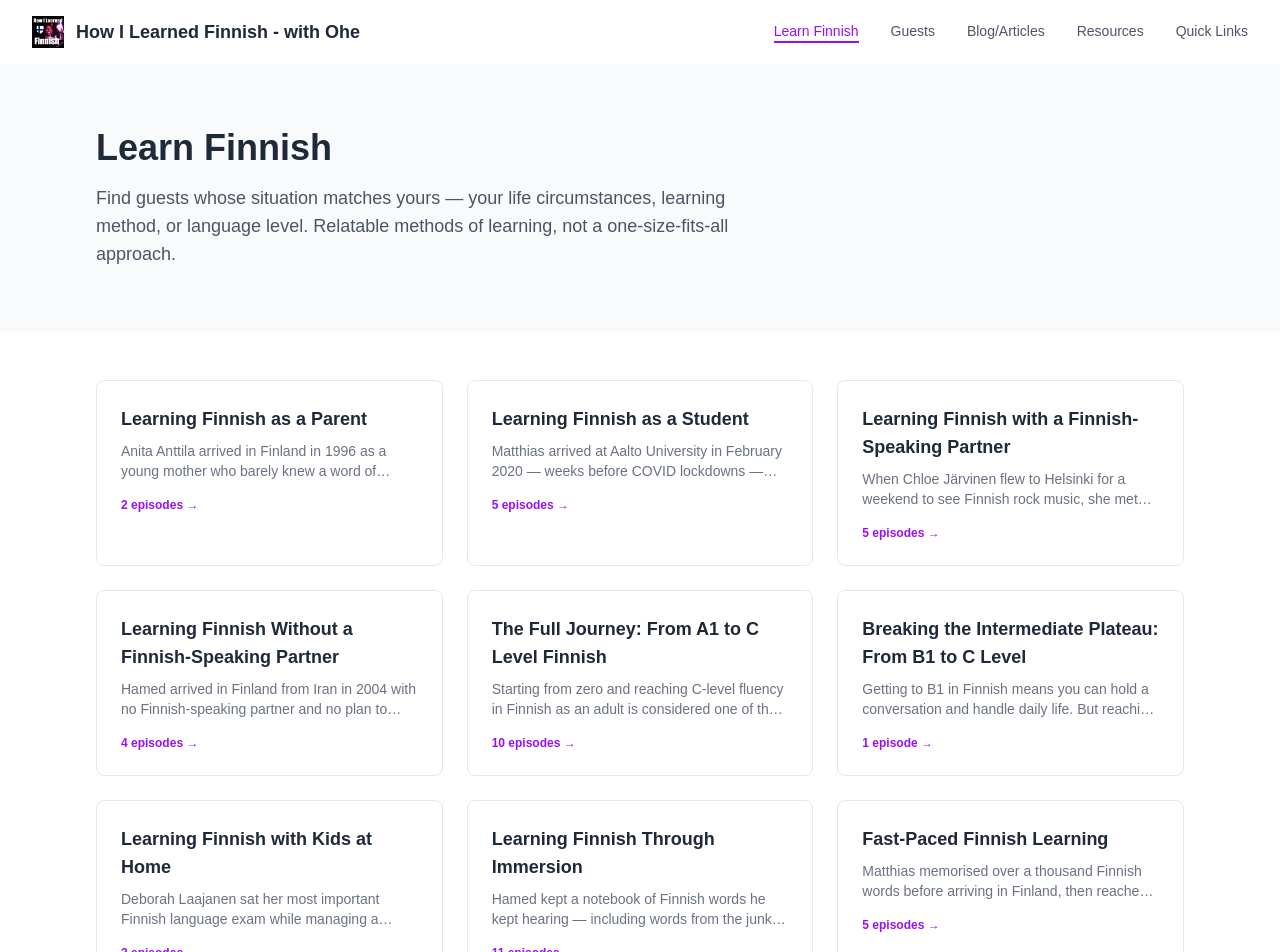
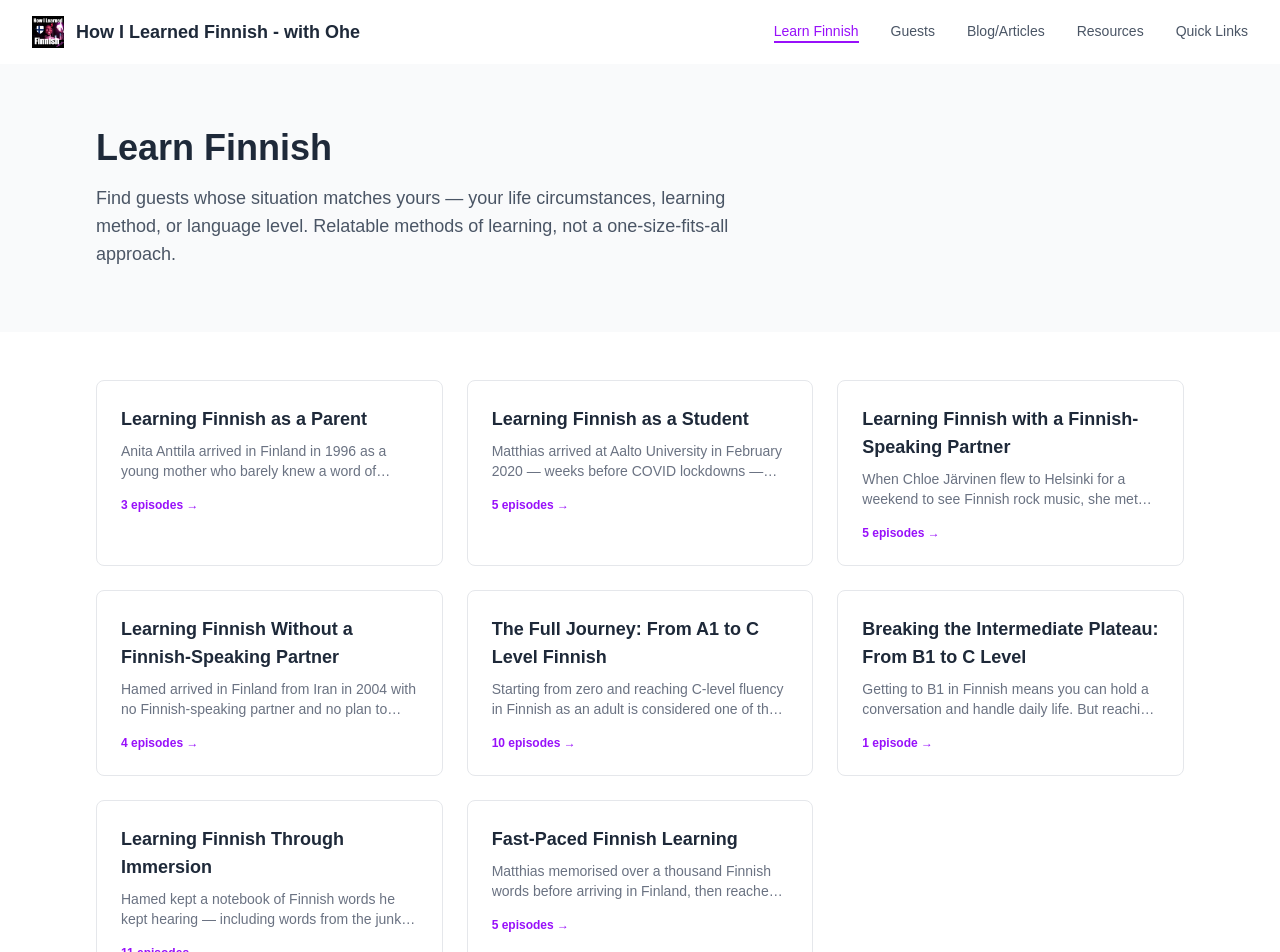
Before and after one commit to pokumars/howILearnedFinnish, a Next.js app: page /learn-finnish in a window 1280 px wide. Shown: the top 952 px of the page. Built offline with nearby package versions, Linux system fonts and the light colour scheme; a web font is replaced by a local one.

Commit message:
feat: remove 'With Kids' filter tag and update episode tags for improved content relevance

```diff
--- a/src/constants/episodes.ts
+++ b/src/constants/episodes.ts
@@ -32,7 +32,6 @@ export enum FilterTags {
   NonFinnishSpeakingPartner = "Non-Finnish-speaking partner",
   A1toC = "A1 to C",
   B1toC = "B1 to C",
-  WithKids = "With Kids",
   Immersion = "Immersion method",
   FastPaced = "Fast-paced",
   //Introvert = "Introvert",
@@ -583,7 +582,6 @@ export const episodes: Episode[] = [
     },
     tags: [
       FilterTags.Parent,
-      FilterTags.WithKids,
       FilterTags.Immersion,
       FilterTags.FinnishSpeakingPartner,
       FilterTags.FastPaced,
@@ -654,7 +652,7 @@ export const episodes: Episode[] = [
     tags: [
       FilterTags.A1toC,
       FilterTags.FinnishSpeakingPartner,
-      FilterTags.WithKids,
+      FilterTags.Parent,
     ],
     videoUrl: "https://youtu.be/qD6RTlqPmRA?si=fte-t1TsGpENFrCT",
     thumbnail: "/thumbnails/4_Erik.jpg",
@@ -714,7 +712,6 @@ export const episodes: Episode[] = [
     },
     tags: [
       FilterTags.Parent,
-      FilterTags.WithKids,
       FilterTags.A1toC,
       FilterTags.Immersion,
       FilterTags.NonFinnishSpeakingPartner,
--- a/src/data/tags.ts
+++ b/src/data/tags.ts
@@ -93,23 +93,6 @@ export const tagData: TagData[] = [
       "Getting to B1 in Finnish means you can hold a conversation and handle daily life. But reaching C-level — where you work, argue, and think in Finnish — is a different challenge altogether. The intermediate plateau is where many learners stall for years. Oheneba, the host, solved it by publicly committing to speak Finnish wherever possible for an entire year, simulating the conditions of someone who couldn't fall back on English. He was fluent enough to land a new job partly because of his Finnish by that summer. Emily broke through with a bilingual tutor and now uses AI to proofread her Finnish writing. The strategies that get you to B1 are rarely the ones that get you past it.",
   },
   {
-    filterTag: FilterTags.WithKids,
-    slug: "with-kids",
-    label: "Learn Finnish with Kids at Home",
-    heading: "Learning Finnish with Kids at Home",
-    intro:
-      "Deborah Laajanen sat her most important Finnish language exam while managing a pregnancy and adjusting to life in a new country. The exam — a prerequisite for law school — required months of intensive study, and she passed it. Anita Anttila's story is perhaps the starkest illustration of what is at stake: a language barrier during her divorce led to her losing custody of her sons. She got them back. Both stories make clear that for parents in Finland, Finnish is never just personal development — it carries real weight in the moments that matter most.",
-    body: [
-      "Learning Finnish with children at home is a specific kind of challenge that goes beyond simply being busy. Children restructure your time, your attention, and the noise level of your life in ways that make sustained, focused study genuinely difficult to protect. A language as demanding as Finnish — with its fifteen grammatical cases, vowel harmony, and verb conjugation patterns — rewards consistent, concentrated effort. That is exactly what children make hardest to find.",
-      "The difficulties are layered. There is the obvious one: time. A young child's needs are constant and non-negotiable, and any study session can be interrupted or cancelled at a moment's notice. Beyond time, there is cognitive load — the mental energy that goes into managing a household and raising children leaves less capacity for the kind of active language processing that learning requires. Finnish school communication adds another layer: newsletters, WhatsApp groups, parent evenings, teacher meetings — all in Finnish, all expected to be understood, all arriving on the school's timeline rather than yours.",
-      "But children also bring Finnish into your home in ways that no classroom can replicate. They pick up the language quickly, often faster than their parents, and suddenly the household has a small native-adjacent speaker in it. Children's books, programmes, and songs become accessible learning material — pitched at a simple linguistic level but embedded in the real emotional texture of family life. There is also the particular motivation that comes from not wanting your child to outpace you in their own home language, or from wanting to be present in their school life in a way that requires Finnish. The stakes are personal in a way that makes the motivation durable.",
-      "The disadvantage is that the window for study is narrow and the conditions are rarely ideal. Many parents of young children describe studying in fragments — ten minutes while the child naps, twenty minutes after bedtime, a podcast during the school run. That kind of fragmented exposure can maintain vocabulary and keep the language active, but it rarely produces the deep processing needed to push through a plateau. For learners at an early stage, it can mean progress that feels painfully slow relative to the effort being made.",
-      "Anita Anttila arrived in Finland in 1996 as a young mother in a small town near Seinäjoki where there was almost no English spoken and no digital infrastructure to fall back on. She learned Finnish the way you learn something when there is genuinely no alternative — through daily exposure, through necessity, through the accumulation of small interactions over years. She had no language courses in the early period, no app, no tutor. She pointed at things in shops. She listened to conversations. She absorbed what was around her. When a language barrier during her divorce led to her losing custody of her sons because she had signed documents she did not fully understand, the urgency that had always been present became absolute. She got her children back, and she never stopped learning.",
-      "Deborah Laajanen's situation was different in almost every practical detail but identical in what it demanded. She arrived from the Philippines in 2021 as a qualified lawyer whose credentials were of limited use without advanced Finnish. She decided to sit the valtionhallinnon kielitutkinto — one of the most difficult Finnish language exams, typically taken by people aiming for government or academic careers — and prepared for it while pregnant. The combination of physical difficulty, emotional pressure, and the demands of preparing for a new child made it one of the more extreme study environments imaginable. She passed, and later earned a place at the University of Helsinki Law School to study a master of laws entirely in Finnish.",
-      "What both guests demonstrate is that having children at home does not prevent learning Finnish — it changes the nature of what learning looks like. It becomes less about ideal conditions and more about making use of the conditions that exist. It becomes less about motivation being found and more about motivation being unavoidable. For both Anita and Deborah, the language was not a personal project that happened alongside family life. It was inseparable from it.",
-    ],
-  },
-  {
     filterTag: FilterTags.Immersion,
     slug: "immersion-method",
     label: "Learning Finnish Through Immersion",
```
